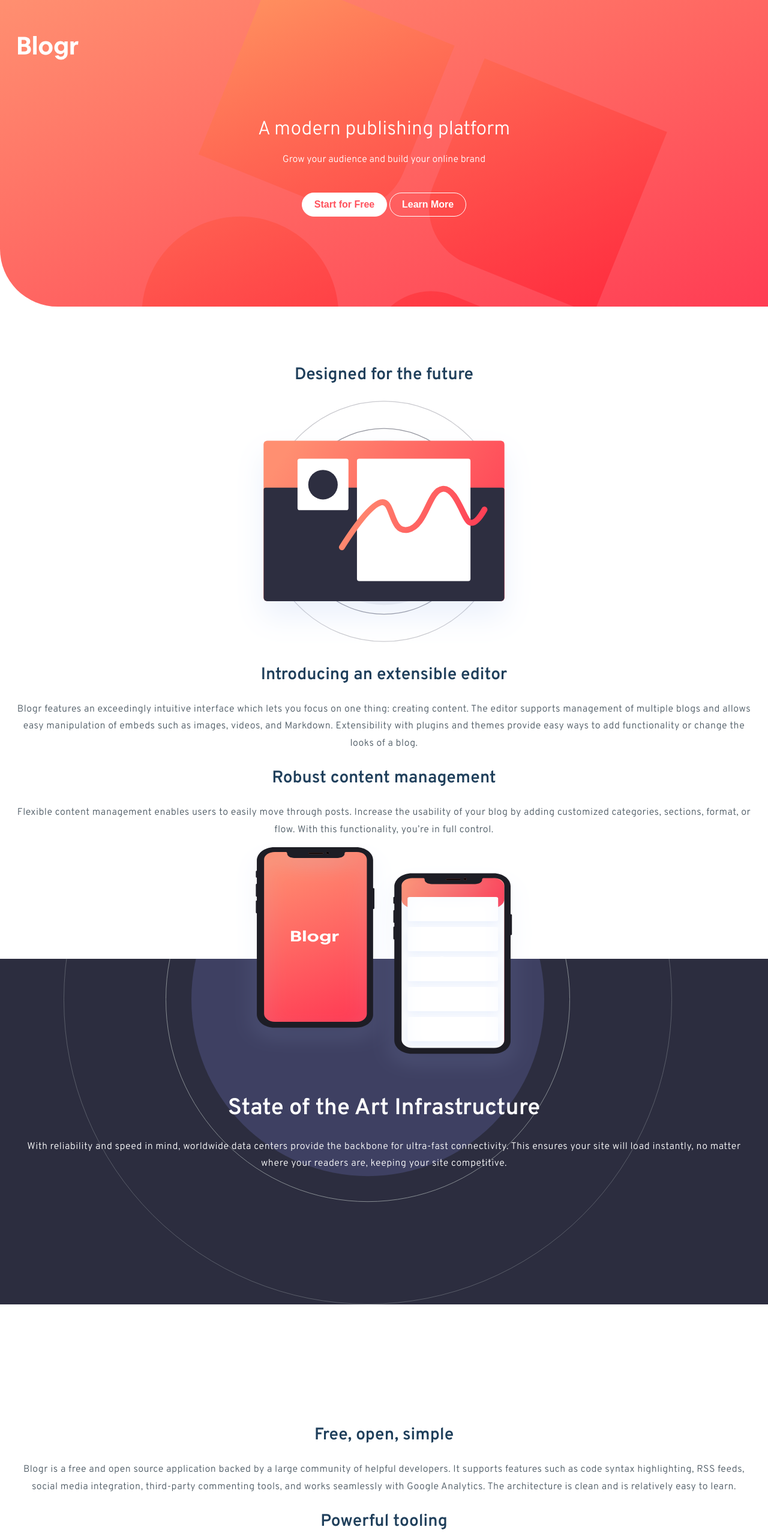
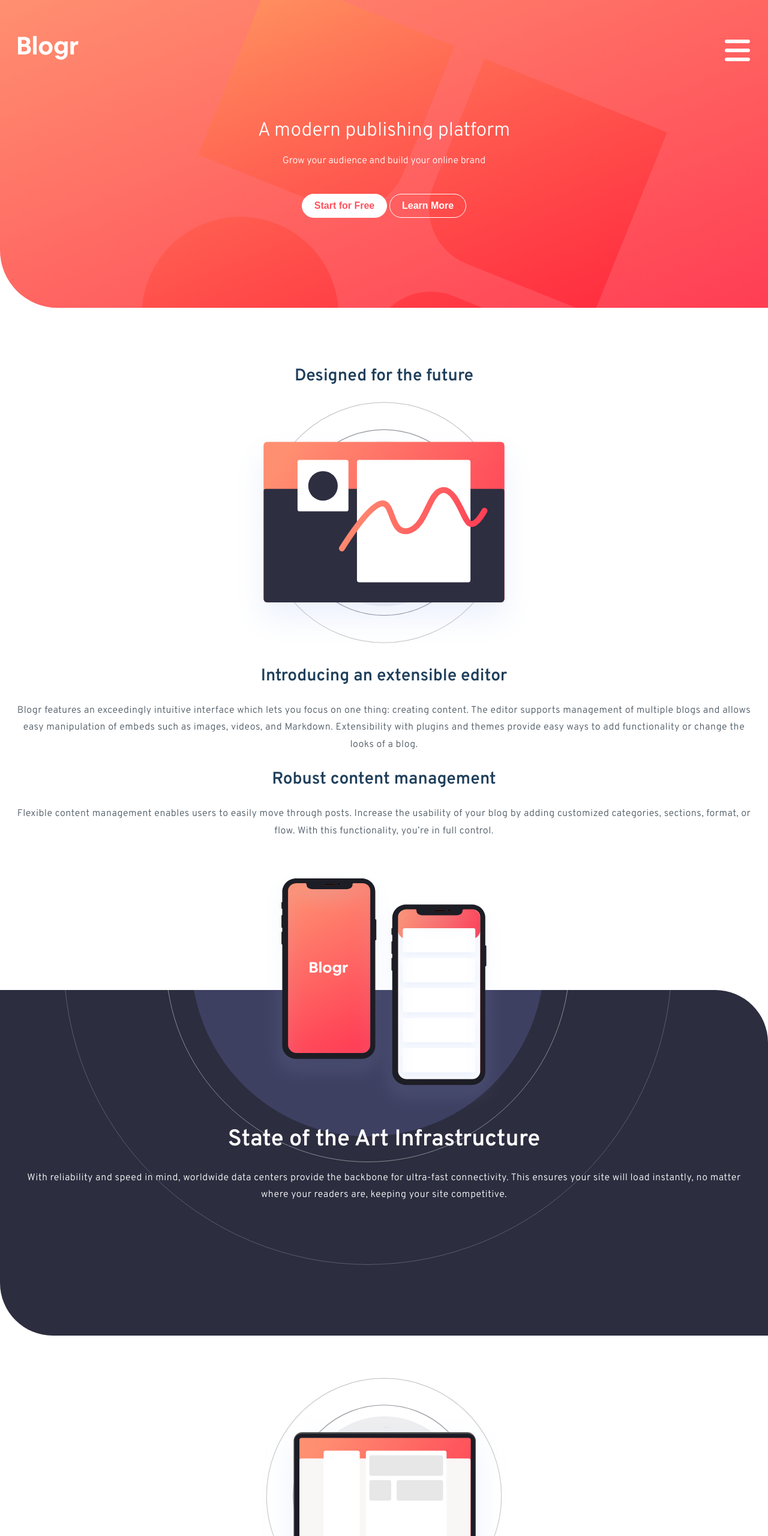
Before and after one commit to angelofdeity/blogr-landing-page-main, a plain HTML site: page index.html in a window 1280 px wide. Shown: the top 2560 px of the page at 60% size. Drawn offline with Linux system fonts and the light colour scheme.

Commit message:
main body design for mobile complete

```diff
--- a/index.html
+++ b/index.html
@@ -11,6 +11,8 @@
   <link rel="stylesheet" href="styles/footer.css">
   <link rel="preconnect" href="https://fonts.googleapis.com">
   <link rel="preconnect" href="https://fonts.gstatic.com" crossorigin>
+  <link href='https://unpkg.com/css.gg@2.0.0/icons/css/menu.css' rel='stylesheet'>
+  <script src="https://kit.fontawesome.com/e3e43fbd96.js" crossorigin="anonymous"></script>
   <link
     href="https://fonts.googleapis.com/css2?family=Overpass:wght@300;600&family=Ubuntu:wght@400;500;700&display=swap"
     rel="stylesheet">
@@ -20,7 +22,12 @@
 <body>
   <header>
     <nav class="navbar">
-      <img src="./images/logo.svg" alt="logo">
+      <div>
+        <img class="img-logo" src="./images/logo.svg" alt="logo">
+      </div>
+      <div>
+        <i class="fa fa-sharp fa-light fa-bars menu"></i>
+      </div>
     </nav>
     <div class="hero">
       <h3 class="hero-heading">A modern publishing platform</h3>
@@ -58,6 +65,7 @@
       </p>
     </section>
     <section>
+      <img class="desktop-img" src="./images/illustration-laptop-mobile.svg" alt="">
       <h3 class="blue heading">Free, open, simple</h3>
       <p class="text">Blogr is a free and open source application backed by a large community of helpful developers. It
         supports
--- a/styles/common.css
+++ b/styles/common.css
@@ -42,9 +42,11 @@ section .text {
 }
 
 .bg-blue-circles {
-    background: url(../images/bg-pattern-circles.svg) no-repeat 40% bottom hsl(237, 17%, 21%);
+    background: url(../images/bg-pattern-circles.svg) no-repeat 40% -35rem hsl(237, 17%, 21%);
     position: relative;
-    margin: 200px 0px;
+    margin-top: 250px;
+    margin-bottom: 50px;
+    border-radius: 0rem 5.5rem;
     padding: 200px 0px;
     color: hsl(0, 0%, 100%);
 }
@@ -54,7 +56,11 @@ section .text {
     left: 0;
     right: 0;
     height: 400px;
-    width: min(100%, 500px);
+    width: min(85%, 400px);
     margin: auto;
     top: -200px;
 }
+
+.desktop-img {
+    width: min(100%, 600px);
+}
--- a/styles/header.css
+++ b/styles/header.css
@@ -1,7 +1,6 @@
 header {
     background: linear-gradient(to bottom right, hsl(13, 100%, 72%), hsl(353, 100%, 62%)), url(../images/bg-pattern-intro-mobile.svg) no-repeat 30% 30%;
     background-blend-mode: hard-light;
-    /* height: 85vh; */
     display: flex;
     flex-direction: column;
     padding-bottom: 150px;
@@ -10,8 +9,18 @@ header {
 }
 
 .navbar {
-    text-align: left;
     padding: 60px 30px 90px 30px;
+    display: flex;
+    justify-content: space-between;
+}
+
+.navbar .img-logo {
+    width: 100%;
+}
+
+.menu {
+    font-size: 3em;
+    color: hsl(0, 0%, 100%);
 }
 
 .hero-heading {
```
